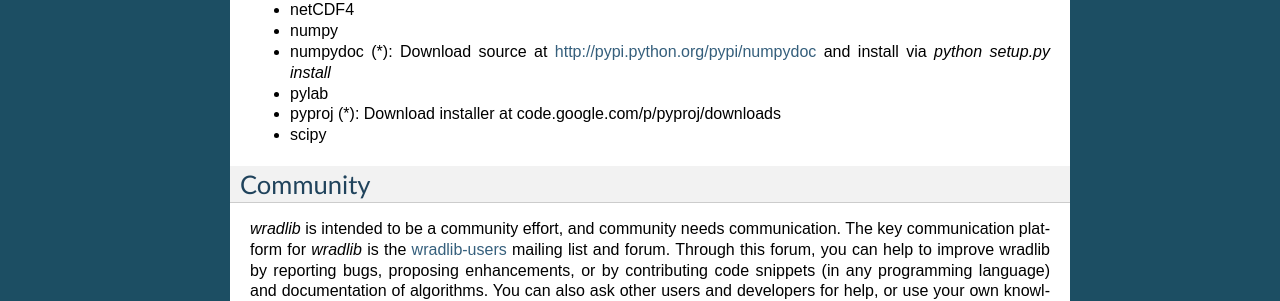
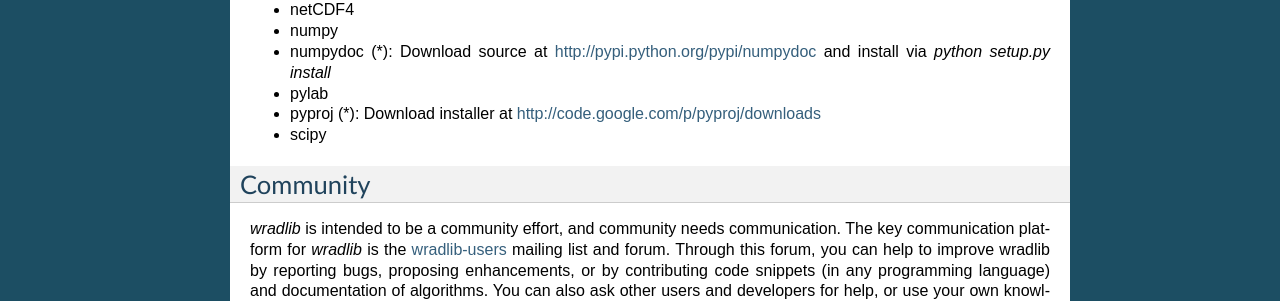
Before and after one commit to wradlib/wradlib-docs, a Sphinx documentation site: the page built from source/gettingstarted.rst, in a window 1280 px wide. Shown: the part 1810-2111 px from the top of the page. Built offline with Sphinx 7.4.7, drawn with Linux system fonts in a browser that asks for light colours; formulas are drawn with MathJax 3; some of the changed lines change nothing that is shown.

Commit message:
minor edit in gettingstarted.rst

```diff
--- a/source/gettingstarted.rst
+++ b/source/gettingstarted.rst
@@ -69,7 +69,7 @@ For Windows users: If possible, we will link binary installer files for the libr
 
 - pylab
 
-- pyproj (*): Download installer at code.google.com/p/pyproj/downloads
+- pyproj (*): Download installer at http://code.google.com/p/pyproj/downloads
 
 - scipy
 
```
